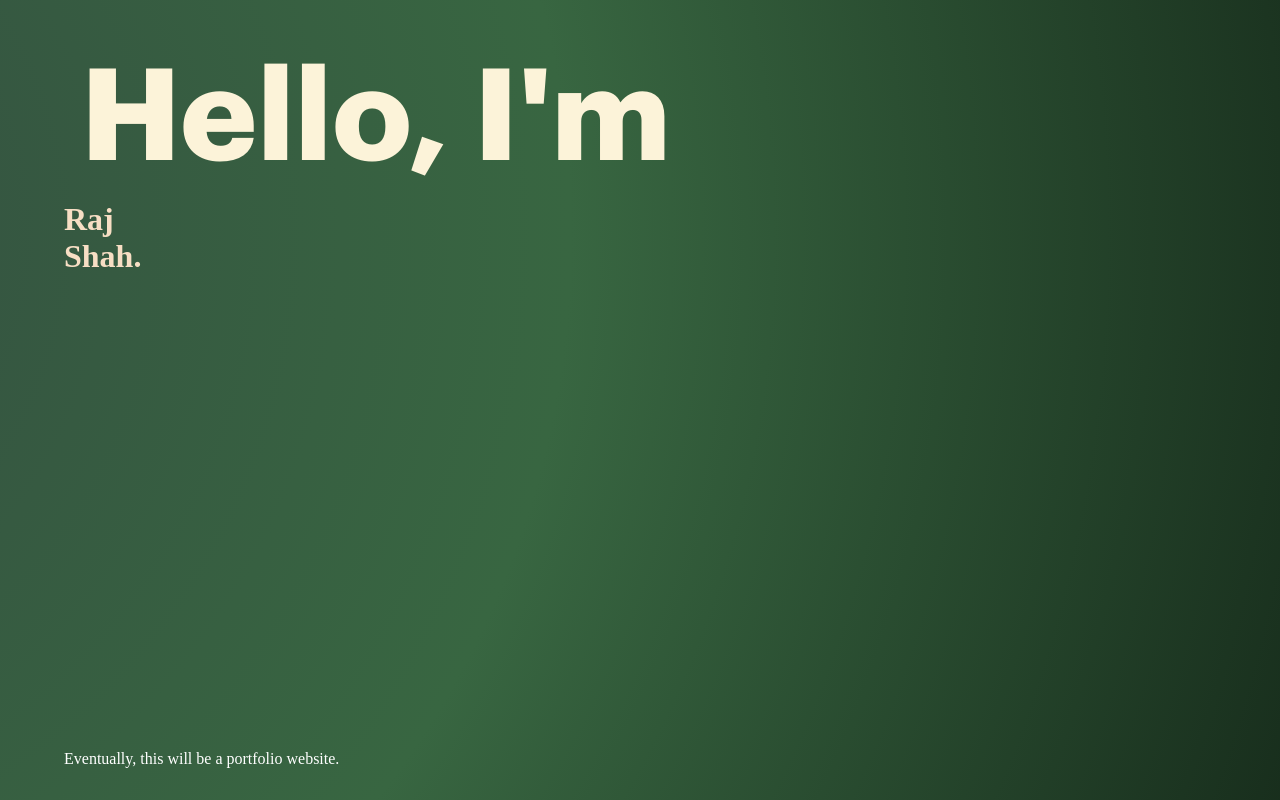
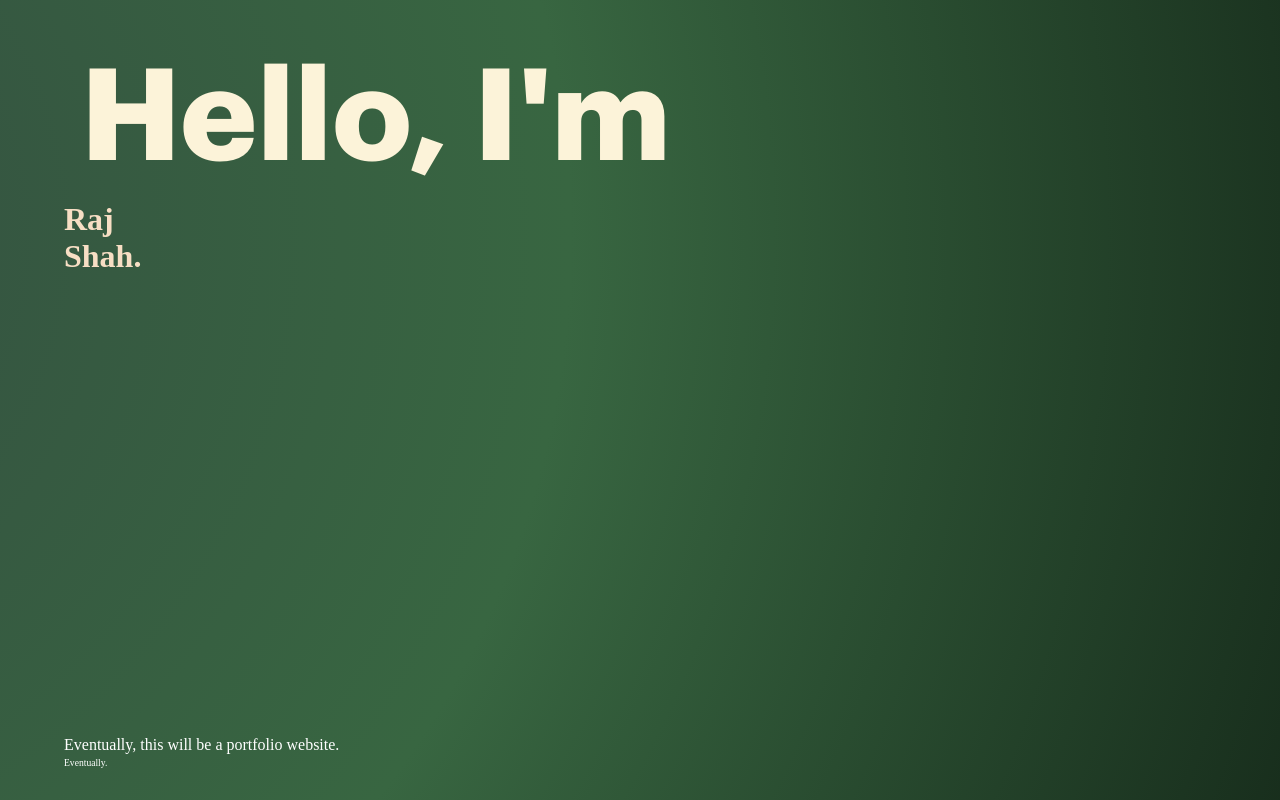
Before and after one commit to rajaxar/portfolio, a React (Create React App) app: page / in a window 1280 px wide. Built offline with nearby package versions, Linux system fonts and the light colour scheme; a web font is replaced by a local one.

Commit message:
Router Fix

```diff
--- a/src/App.js
+++ b/src/App.js
@@ -1,6 +1,6 @@
 import React from "react";
 import {
-    BrowserRouter as Router,
+    HashRouter as Router,
     Routes,
     Route,
 } from "react-router-dom";
@@ -19,6 +19,7 @@ function App() {
         <Layout>
           <Routes>
               <Route exact path="/" element={<Index />} />
+              <Route exact path="/portfolio/" element={<Index />} />
           </Routes>
         </Layout>
     </Router>
--- a/src/components/Home/index.js
+++ b/src/components/Home/index.js
@@ -20,10 +20,23 @@ function Home() {
                     fontWeight: 300,
                     fontSize: `clamp(1rem, 1dvw, 16dvh)`,
                     color: "#ffffff",
+                    marginBottom: "0rem"
+                }}
+            >
+                Eventually, this will be a portfolio website.
+            </h3>
+            <h3
+                style={{
+                    cursor: 'default',
+                    fontFamily: "Publico",
+                    fontWeight: 400,
+                    fontSize: `clamp(.6rem, .6dvw, 10dvh)`,
+                    color: "#ffffff",
+                    marginTop: ".2rem",
                     marginBottom: "2rem"
                 }}
             >
-                Eventually, this will be a portfolio website.
+                Eventually.
             </h3>
         </div>
 
```
